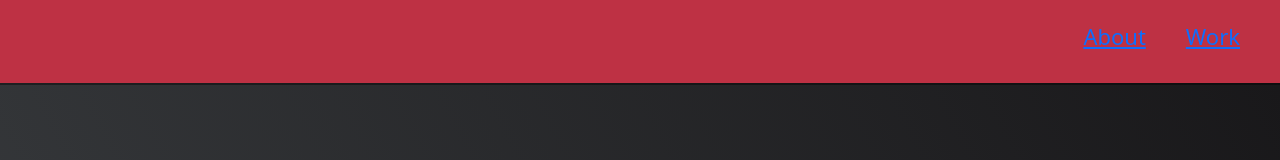
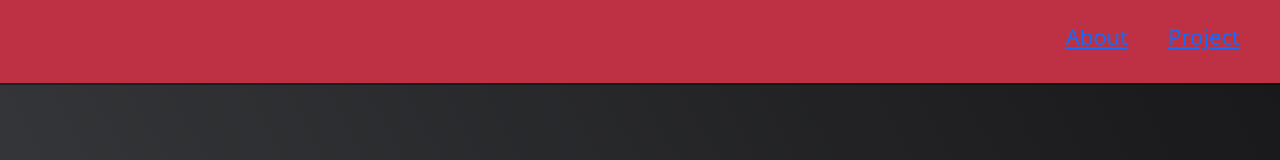
Before and after one commit to Clemo97/independent-project, a plain HTML site: page index.html in a window 1280 px wide. Shown: the top 160 px of the page. Drawn offline with nearby package versions, Linux system fonts and the light colour scheme.

Commit message:
Made changes to README

```diff
--- a/index.html
+++ b/index.html
@@ -24,7 +24,7 @@
                 <a href="#welcome-section">About</a>
             </li>
             <li>
-                <a href="#projects">Work</a>
+                <a href="#projects">Project</a>
             </li>
         </ul>
     </nav>
```
Also changed, not shown: 1 other file.
